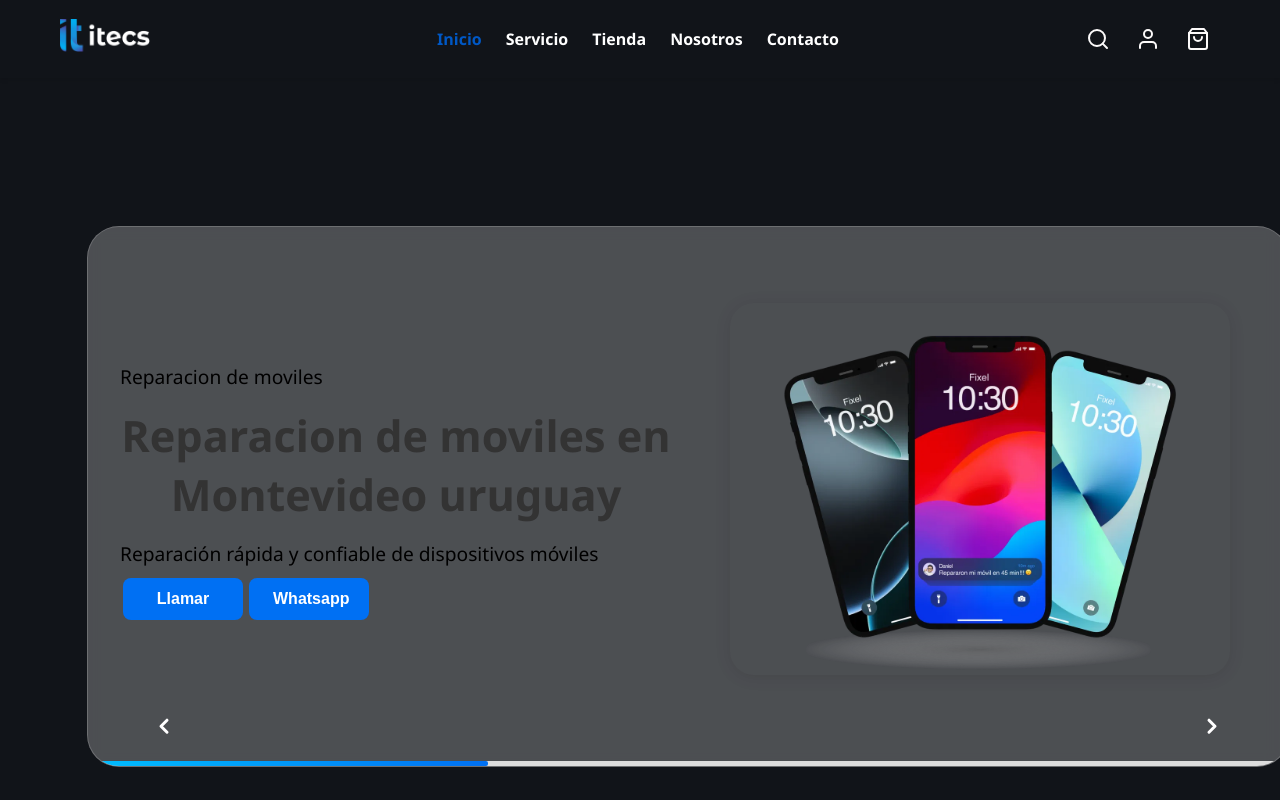
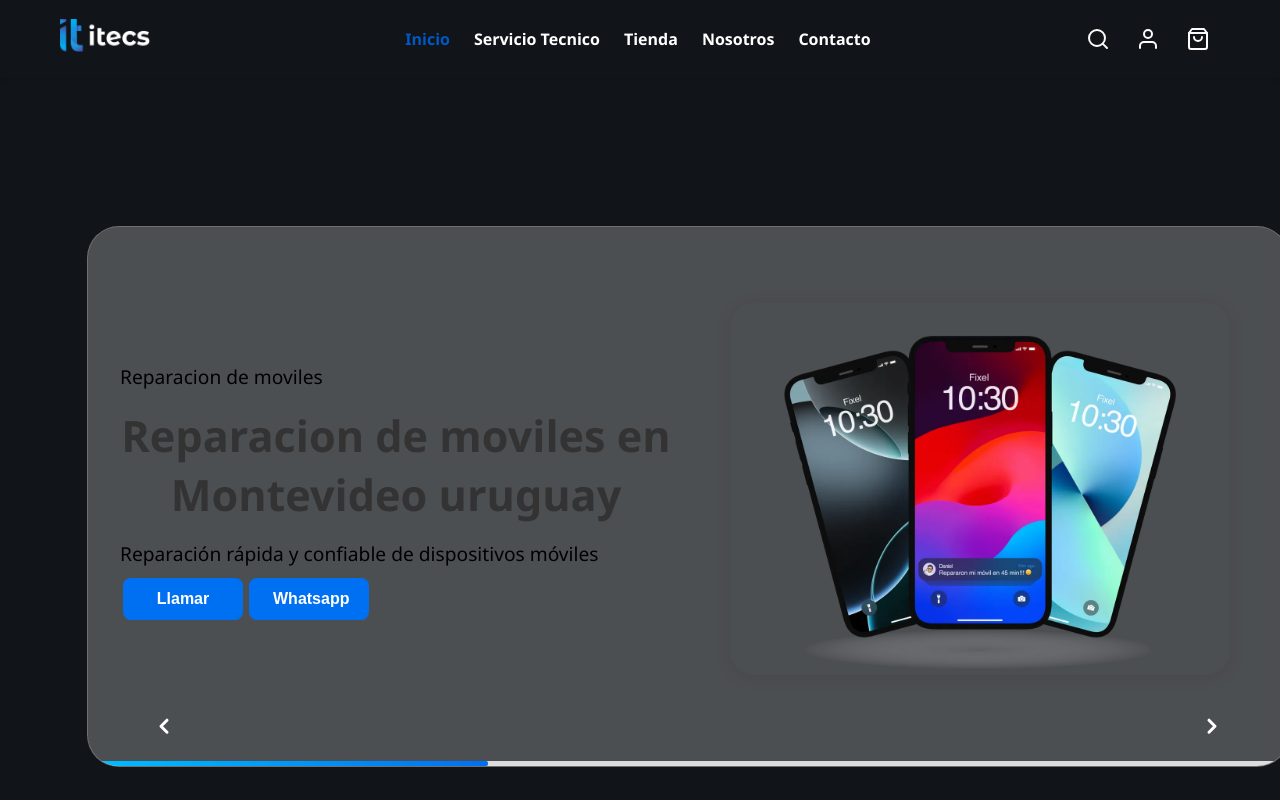
Before and after one commit to gustavo-manzini/Itecs, a React (Vite) app: page / in a window 1280 px wide. Shown: the top 800 px of the page. Built offline with nearby package versions, Linux system fonts and the light colour scheme.

Commit message:
COntact color

```diff
--- a/src/App.css
+++ b/src/App.css
@@ -933,6 +933,7 @@ h2 {
   margin-bottom: 40px;
   display: block;
   z-index: 1;
+  background-color: #111419;
 }
 .contact-info {
   position: static;
--- a/src/Componentes/Navbar.jsx
+++ b/src/Componentes/Navbar.jsx
@@ -30,7 +30,7 @@ function Navbar() {
             </NavLink>
           </li>
           <li>
-            <NavLink to="/servicio-tecnico">Servicio </NavLink>
+            <NavLink to="/servicio-tecnico">Servicio Tecnico</NavLink>
           </li>
           <li>
             <NavLink to="/tienda">Tienda</NavLink>
```
